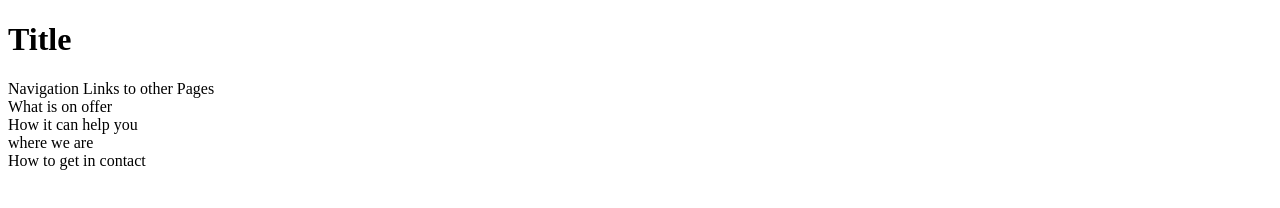
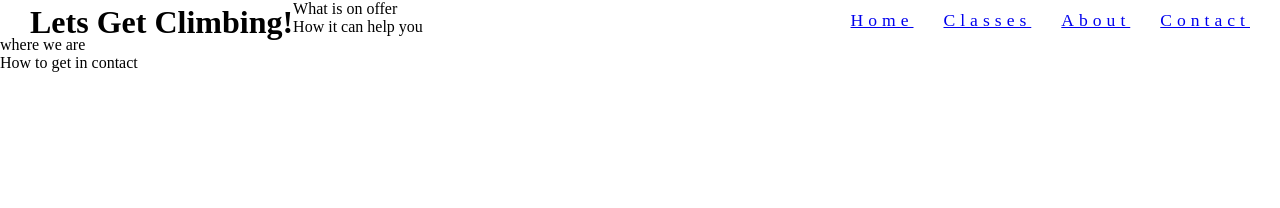
Before and after one commit to Haloegen/Project_1, a plain HTML site: page index.html in a window 1280 px wide. Drawn offline with Linux system fonts and the light colour scheme.

Commit message:
add css rules for title and nav

```diff
--- a/assets/css/style.css
+++ b/assets/css/style.css
@@ -0,0 +1,37 @@
+* {
+    padding: 0;
+    margin: 0;
+    border: none;
+}
+
+h1,
+h2 {
+
+}
+
+#title, #nav {
+    line-height: 75%;
+}
+
+#title {
+    float: left;
+    font-size: 200%;
+    margin-left: 30px;
+}
+
+#navigation {
+    float: right;
+    font-size: 110%;
+    letter-spacing: 5px;
+
+}
+
+#navigation li {
+    float: left;
+    list-style-type: none;
+    margin-right: 30px;
+}
+
+#title, #navigation li {
+    margin-top: 10px;
+}
--- a/index.html
+++ b/index.html
@@ -4,12 +4,28 @@
     <meta charset="UTF-8">
     <meta http-equiv="X-UA-Compatible" content="IE=edge">
     <meta name="viewport" content="width=device-width, initial-scale=1.0">
+    <link rel="stylesheet" href="assets/css/style.css">
     <title>Document</title>
 </head>
 <body>
     <header>
-        <h1>Title</h1>
-        <nav>Navigation Links to other Pages</nav>
+        <h1 id="title">Lets Get Climbing!</h1>
+        <nav id="navigation">
+            <ul>
+                <li>
+                    <a href="index.html">Home</a>
+                </li>
+                <li>
+                    <a href="#">Classes</a>
+                </li>
+                <li>
+                    <a href="#">About</a>
+                </li>
+                <li>
+                    <a href="#">Contact</a>
+                </li>
+            </ul>
+        </nav>
     </header>
     <section>What is on offer</section>
     <section>How it can help you</section>
```
